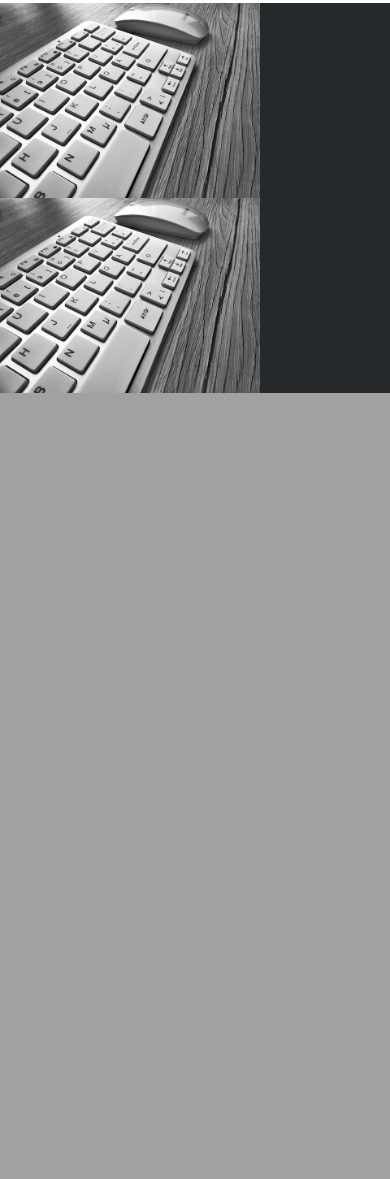
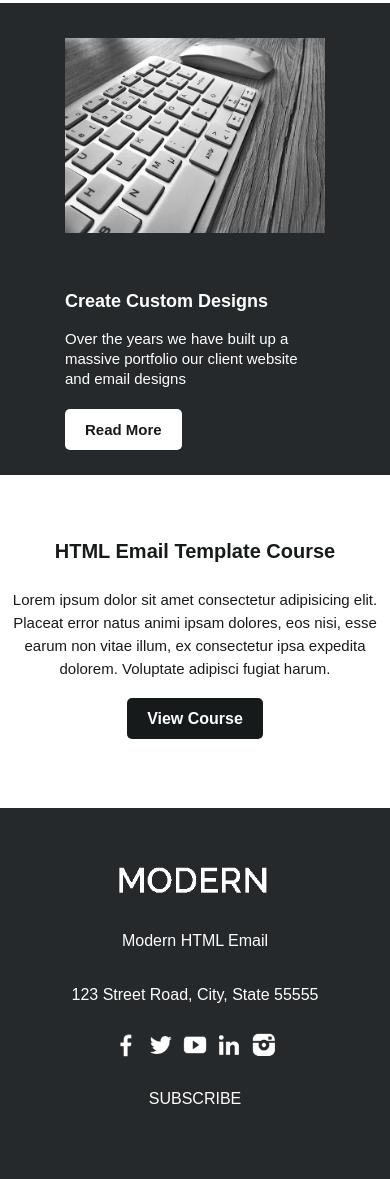
Before and after one commit to EzraSabine/HTML-Email-Project-1, a plain HTML site: page index.html in a window 390 px wide. Shown: the part 1342-2521 px from the top of the page. Before the commit the page ends 1735 px from the top, so only its background shows below. Drawn offline with Linux system fonts and the light colour scheme.

Commit message:
finshed project and responsive design works without media queries

```diff
--- a/index.html
+++ b/index.html
@@ -63,12 +63,44 @@
 .three-columns .padding {
     padding: 15px;
 }
+
 .three-columns .content {
     font-size: 15px;
     line-height: 20px;
     padding: 0 5px;
 }
 
+.two-columns.last {
+    padding: 15px 0;
+}
+
+.two-columns .padding {
+    padding: 20px;
+}
+
+.two-columns .content {
+    font-size: 15px;
+    line-height: 20px;
+    text-align: left;
+}
+
+.button {
+    background-color: #ffffff;
+    color: #171a1b;
+    text-decoration: none;
+    padding: 12px 20px;
+    border-radius: 5px;
+    font-weight: bold;
+}
+
+.button-dark {
+    background-color: #171a1b;
+    color: #ffffff;
+    text-decoration: none;
+    padding: 12px 20px;
+    border-radius: 5px;
+    font-weight: bold;
+}
 
 </style>
 </head>
@@ -224,7 +256,7 @@
 
            <tr>
             <td style="background-color: #26292b; color: #ffffff">
-                <table width="100">
+                <table width="100%">
 
                     <tr>
                         <td class="two-columns last">
@@ -252,7 +284,9 @@
                                         <table class="content">
                                             <tr>
                                                 <td>
-                                                    <a href="#"><img src="img/keyboard.jpg" alt="" width="260" style="max-width: 260px;"></a>
+                                                    <p style="font-weight: bold; font-size: 18px">Create Custom Designs</p>
+                                                    <p style="padding-bottom: 16px">Over the years we have built up a massive portfolio our client website and email designs</p>
+                                                    <a href="#" class="button">Read More</a>
                                                 </td>
                                             </tr>
                                         </table>
@@ -273,12 +307,54 @@
 
 <!-- TITLE, TEXT & BUTTON -->
 
+<tr>
+    <td style="padding: 15px 0;"> <!--This didnt match up to tutorial so....-->
+        <tabe width="100%">
+
+            <tr>
+                <td style="text-align: center; padding: 15px 0 80px;"> <!--changed this instead of tutorial code above.-->
+
+                    <p style="font-size: 20px; font-weight: bold">HTML Email Template Course</p>
+                    <p style="line-height: 23px; font-size: 15px; padding: 5px 0 15px;">Lorem ipsum dolor sit amet consectetur adipisicing elit. Placeat error natus animi ipsam dolores, eos nisi, esse earum non vitae illum, ex consectetur ipsa expedita dolorem. Voluptate adipisci fugiat harum.</p>
+
+                    <a href="" class="button-dark"> View Course</a>
+
+                </td>
+            </tr>
+        </tabe>
+    </td>
+</tr>
+
 
 
 
 
 <!-- FOOTER SECTION -->
+        <tr>
+            <td style="background-color: #26292b;">
+                <table width="100%">
 
+                    <tr>
+                        <td style="text-align: center; padding: 45px 20px; color: #ffffff">
+
+                            <a href="#"><img src="img/modern-white.png" alt="" width="180"></a>
+                            <p style="padding: 10px">Modern HTML Email</p>
+                            <p style="padding: 10px">123 Street Road, City, State 55555</p>
+
+                            <a href="#"><img src="img/white-facebook.png" alt="" width="30"></a>
+                            <a href="#"><img src="img/white-twitter.png" alt="" width="30"></a>
+                            <a href="#"><img src="img/white-youtube.png" alt="" width="30"></a>
+                            <a href="#"><img src="img/white-linkedin.png" alt="" width="30"></a>
+                            <a href="#"><img src="img/white-instagram.png" alt="" width="30"></a>
+
+                            <p style="padding: 10px;">SUBSCRIBE</p>
+
+                        </td>
+                    </tr>
+
+                </table>
+            </td>
+        </tr>
 
 
 
```
